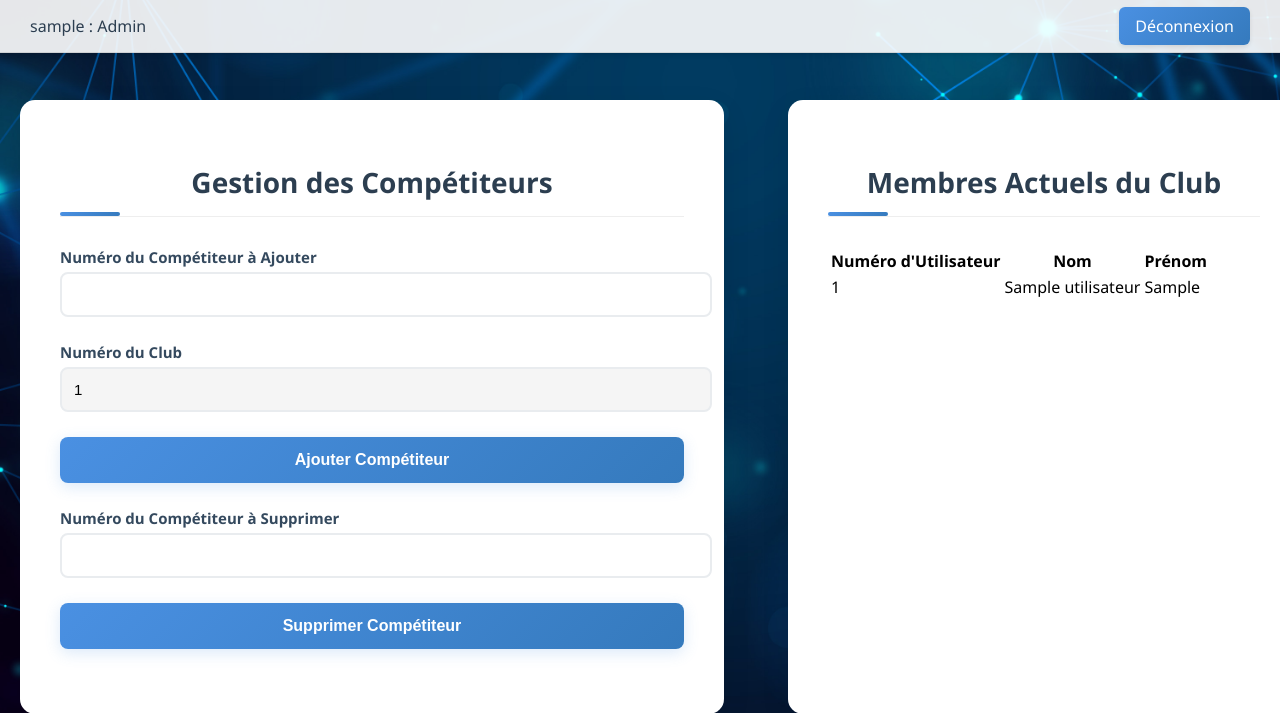
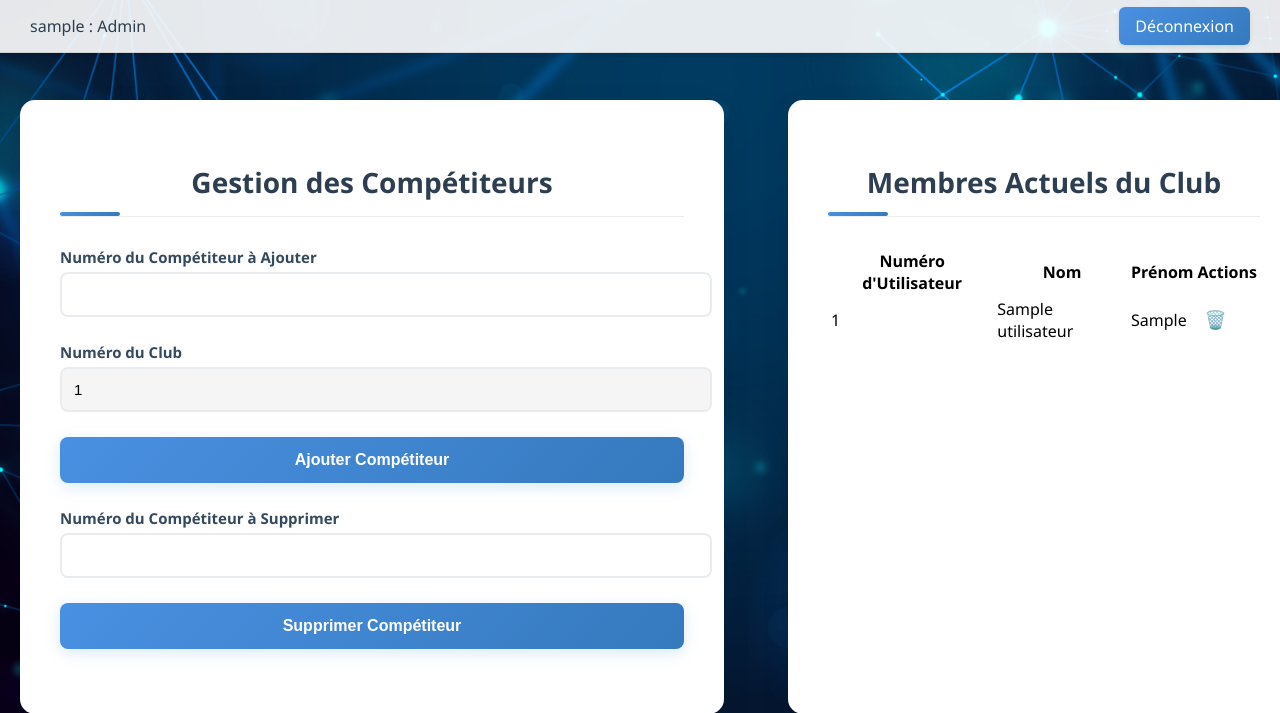
Before and after one commit to atxme/ProjetWeb, a PHP site: page /pages/directeur/dashboard.php in a window 1280 px wide. Shown: the top 713 px of the page. Run offline with PHP 8.4, Linux system fonts and the light colour scheme; the visitor is signed in with stand-in values (Sample User, id 1); tables that the repository leaves empty hold one stand-in row (values such as "Sample post").

Commit message:
fix dirrecteur

```diff
--- a/src/assets/css/admin.css
+++ b/src/assets/css/admin.css
@@ -1,5 +1,5 @@
 body {
-    background-image: url('../../images/font.jpg');
+  background-image: url("../../images/font.jpg");
   background-size: cover;
   background-position: center;
   background-attachment: fixed;
@@ -16,7 +16,7 @@ body {
   display: grid;
   grid-template-columns: 55% 40%;
   gap: 5%;
-    font-family: 'Segoe UI', system-ui, sans-serif;
+  font-family: "Segoe UI", system-ui, sans-serif;
 }
 
 .admin-forms {
@@ -30,7 +30,7 @@ body {
   background: white;
   padding: 40px;
   border-radius: 15px;
-    box-shadow: 0 10px 30px rgba(0,0,0,0.08);
+  box-shadow: 0 10px 30px rgba(0, 0, 0, 0.08);
   transition: transform 0.3s ease, box-shadow 0.3s ease;
   margin-bottom: 30px;
   width: 100%;
@@ -39,7 +39,7 @@ body {
 
 .admin-box:hover {
   transform: translateY(-5px);
-    box-shadow: 0 15px 35px rgba(0,0,0,0.12);
+  box-shadow: 0 15px 35px rgba(0, 0, 0, 0.12);
 }
 
 .admin-header {
@@ -58,7 +58,7 @@ body {
 }
 
 .admin-header h2::after {
-    content: '';
+  content: "";
   position: absolute;
   bottom: 0;
   left: 0;
@@ -224,7 +224,7 @@ body {
 }
 
 .status-bar {
-    font-family: 'Segoe UI', system-ui, sans-serif;
+  font-family: "Segoe UI", system-ui, sans-serif;
   position: fixed;
   top: 0;
   left: 0;
@@ -287,7 +287,7 @@ body {
 }
 
 .status-bar .btn-stats {
-    background: linear-gradient(135deg, #4CAF50 0%, #45a049 100%);
+  background: linear-gradient(135deg, #4caf50 0%, #45a049 100%);
 }
 
 .status-bar .btn-logout {
@@ -393,7 +393,7 @@ textarea {
   background: white;
   padding: 25px;
   border-radius: 15px;
-    box-shadow: 0 10px 30px rgba(0,0,0,0.08);
+  box-shadow: 0 10px 30px rgba(0, 0, 0, 0.08);
   position: sticky;
   top: 100px;
   height: fit-content;
@@ -421,7 +421,7 @@ textarea {
 .concours-card:hover {
   transform: translateX(5px);
   background: #f1f3f5;
-    box-shadow: 0 2px 8px rgba(0,0,0,0.05);
+  box-shadow: 0 2px 8px rgba(0, 0, 0, 0.05);
 }
 
 .status-indicator {
@@ -456,10 +456,18 @@ textarea {
 }
 
 /* Couleurs pour les différents états */
-.status-not-started { background-color: #4a90e2; } /* Bleu - Pas commencé */
-.status-in-progress { background-color: #2ecc71; } /* Vert - En cours */
-.status-evaluation { background-color: #f1c40f; } /* Jaune - En évaluation */
-.status-finished { background-color: #e74c3c; } /* Rouge - Terminé */
+.status-not-started {
+  background-color: #4a90e2;
+} /* Bleu - Pas commencé */
+.status-in-progress {
+  background-color: #2ecc71;
+} /* Vert - En cours */
+.status-evaluation {
+  background-color: #f1c40f;
+} /* Jaune - En évaluation */
+.status-finished {
+  background-color: #e74c3c;
+} /* Rouge - Terminé */
 
 /* Style pour les champs invalides */
 .invalid-field {
@@ -470,9 +478,16 @@ textarea {
 
 /* Animation de secousse */
 @keyframes shake {
-    0%, 100% { transform: translateX(0); }
-    25% { transform: translateX(-10px); }
-    75% { transform: translateX(10px); }
+  0%,
+  100% {
+    transform: translateX(0);
+  }
+  25% {
+    transform: translateX(-10px);
+  }
+  75% {
+    transform: translateX(10px);
+  }
 }
 
 .shake {
@@ -508,8 +523,14 @@ textarea {
 
 /* Animation pour l'apparition des messages d'erreur */
 @keyframes fadeIn {
-    from { opacity: 0; transform: translateY(-10px); }
-    to { opacity: 1; transform: translateY(0); }
+  from {
+    opacity: 0;
+    transform: translateY(-10px);
+  }
+  to {
+    opacity: 1;
+    transform: translateY(0);
+  }
 }
 
 /* Style pour le bouton désactivé */
@@ -519,6 +540,22 @@ button[type="submit"]:disabled {
 }
 
 /* Transition douce pour les changements d'état */
-input, textarea, button {
+input,
+textarea,
+button {
   transition: all 0.3s ease-in-out;
 }
+
+.btn-delete {
+  background: none;
+  border: none;
+  color: #dc3545;
+  cursor: pointer;
+  padding: 5px;
+  font-size: 1.1em;
+  transition: color 0.3s ease;
+}
+
+.btn-delete:hover {
+  color: #c82333;
+}
--- a/src/pages/directeur/dashboard.php
+++ b/src/pages/directeur/dashboard.php
@@ -9,6 +9,18 @@ if (!isset($_SESSION['user_id']) || $_SESSION['role'] !== 'directeur') {
 require_once '../../include/db.php';
 $db = Database::getInstance();
 $pdo = $db->getConnection();
+
+// Récupérer le numClub du directeur connecté
+$sql = "SELECT numClub FROM Directeur WHERE numDirecteur = :numDirecteur";
+$stmt = $pdo->prepare($sql);
+$stmt->execute([':numDirecteur' => $_SESSION['user_id']]);
+$numClubDirecteur = $stmt->fetchColumn();
+
+if (!$numClubDirecteur) {
+    // Si le numClub n'est pas trouvé, rediriger vers la page de connexion
+    header('Location: ../../index.php');
+    exit;
+}
 
 if ($_SERVER['REQUEST_METHOD'] === 'POST') {
     $action = $_POST['action'];
@@ -33,8 +45,6 @@ if ($_SERVER['REQUEST_METHOD'] === 'POST') {
     }
 }
 
-// Récupérer les membres du club
-$numClubDirecteur = $_SESSION['numClub']; // Assurez-vous que le numéro du club est stocké dans la session
 $sql = "SELECT numUtilisateur, nom, prenom FROM Utilisateur WHERE numClub = :numClub";
 $stmt = $pdo->prepare($sql);
 $stmt->execute([':numClub' => $numClubDirecteur]);
@@ -106,6 +116,7 @@ $membres = $stmt->fetchAll(PDO::FETCH_ASSOC);
                         <th>Numéro d'Utilisateur</th>
                         <th>Nom</th>
                         <th>Prénom</th>
+                        <th>Actions</th>
                     </tr>
                 </thead>
                 <tbody>
@@ -114,6 +125,15 @@ $membres = $stmt->fetchAll(PDO::FETCH_ASSOC);
                             <td><?php echo htmlspecialchars($membre['numUtilisateur']); ?></td>
                             <td><?php echo htmlspecialchars($membre['nom']); ?></td>
                             <td><?php echo htmlspecialchars($membre['prenom']); ?></td>
+                            <td>
+                                <form method="post" style="margin: 0;">
+                                    <input type="hidden" name="action" value="supprimer">
+                                    <input type="hidden" name="numCompetiteur" value="<?php echo htmlspecialchars($membre['numUtilisateur']); ?>">
+                                    <button type="submit" class="btn-delete" title="Supprimer le compétiteur">
+                                        <i class="fas fa-trash"></i>🗑️
+                                    </button>
+                                </form>
+                            </td>
                         </tr>
                     <?php endforeach; ?>
                 </tbody>
```
Lines whose indentation alone changed are shown as unchanged.
